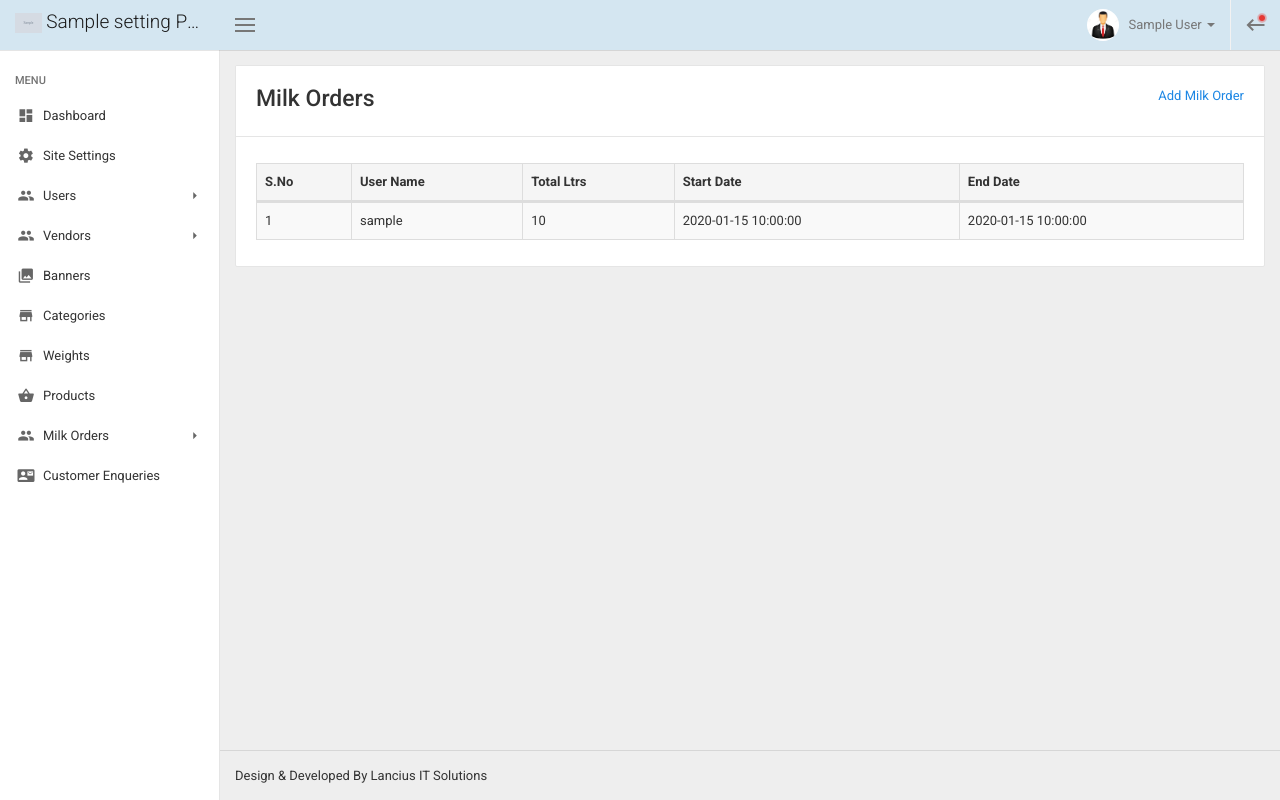
After one commit to Srinivaslancius/Palle2Patnam_latest, a PHP site: page /palle2patnam_latest/milk_orders.php in a window 1280 px wide. The commit adds this page. Run offline with PHP 8.4, Linux system fonts and the light colour scheme; the visitor is signed in with stand-in values (Sample User, id 1); tables that the repository leaves empty or names only in its code hold one stand-in row (values such as "Sample post"); grey boxes marked "Sample" are stand-in pictures; some libraries are stand-ins or nearby versions.

Commit message:
added milk orders section

```diff
--- a/manage_webmaster/admin_includes/side_navigation.php
+++ b/manage_webmaster/admin_includes/side_navigation.php
@@ -90,6 +90,20 @@
                 <span class="menu-text">Products</span>
               </a>
             </li>
+            <li class="with-sub">
+              <a href="#" aria-haspopup="true">
+                <span class="menu-icon">
+                  <i class="zmdi zmdi-accounts zmdi-hc-fw"></i>
+                </span>
+                <span class="menu-text">Milk Orders</span>
+              </a>
+              <ul class="sidebar-submenu collapse">
+                <li class="menu-subtitle">Milk Orders</li>
+                <li class="<?php if($page_name == 'milk_orders.php' || $page_name == 'add_milk_order.php') { echo "active"; } ?>"><a href="milk_orders.php">Milk Orders</a></li>
+                <li class="<?php if($page_name == 'extra_milk_orders.php' || $page_name == 'add_extra_milk_order.php') { echo "active"; } ?>"><a href="extra_milk_orders.php">Extra Milk Orders</a></li>
+                <li class="<?php if($page_name == 'cancel_milk_orders.php' || $page_name == 'add_cancel_milk_order.php') { echo "active"; } ?>"><a href="cancel_milk_orders.php">Cancel Milk Orders</a></li>
+              </ul>
+            </li>
             <!-- <li  class="<?php if($page_name == 'orders.php') { echo "active"; } ?>">
               <a href="orders.php" aria-haspopup="true">
                 <span class="menu-icon">
--- /dev/null
+++ b/manage_webmaster/milk_orders.php
@@ -0,0 +1,38 @@
+<?php include_once 'admin_includes/main_header.php'; ?>
+<?php $getMilkOrdersData = getAllDataWithActiveRecent('milk_orders'); $i=1; ?>
+     <div class="site-content">
+        <div class="panel panel-default panel-table">
+          <div class="panel-heading">
+            <a href="add_milk_order.php" style="float:right">Add Milk Order</a>
+            <h3 class="m-t-0 m-b-5">Milk Orders</h3>
+          </div>
+          <div class="panel-body">
+            <div class="table-responsive">
+              <table class="table table-striped table-bordered dataTable" id="table-1">
+                <thead>
+                  <tr>
+                    <th>S.No</th>
+                    <th>User Name</th>
+                    <th>Total Ltrs</th>
+                    <th>Start Date</th>
+                    <th>End Date</th>
+                  </tr>
+                </thead>
+                <tbody>
+                  <?php while ($row = $getMilkOrdersData->fetch_assoc()) { ?>
+                  <tr>
+                    <td><?php echo $i;?></td>
+                    <td><?php $getUserName =  getDataFromTables('users',$status=NULL,'id',$row['user_id'],$activeStatus=NULL,$activeTop=NULL); $getUserName1 = $getUserName->fetch_assoc(); echo $getUserName1['user_name']?></td>
+                    <td><?php echo $row['total_ltr'];?></td>
+                    <td><?php echo $row['start_date'];?></td>
+                    <td><?php echo $row['end_date'];?></td>
+                  </tr>
+                  <?php  $i++; } ?>
+                </tbody>
+              </table>
+            </div>
+          </div>
+        </div>
+      </div>
+   <?php include_once 'admin_includes/footer.php'; ?>
+   <script src="js/tables-datatables.min.js"></script>
```
Also changed, not shown: manage_webmaster/add_milk_order.php (added, +24 -0 lines).
